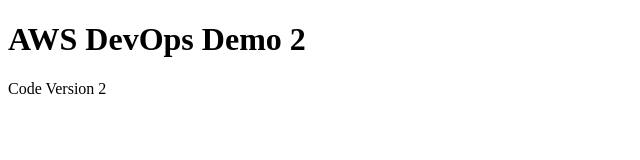
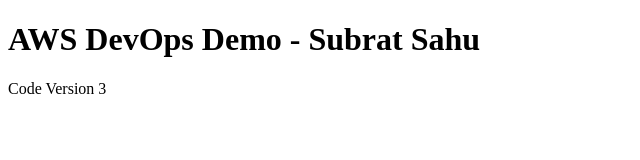
Before and after one commit to subrat-ksahu/AWSCodePipeline, a plain HTML site: page index.html in a window 1280 px wide. Shown: the whole page, without its empty margins (0-640 px from the left). Drawn offline with Linux system fonts and the light colour scheme.

Commit message:
index new version

```diff
--- a/index.html
+++ b/index.html
@@ -5,8 +5,8 @@
 </head>
 <body>
 
-<h1>AWS DevOps Demo 2</h1>
-<p>Code Version 2</p>
+<h1>AWS DevOps Demo - Subrat Sahu </h1>
+<p>Code Version 3</p>
 
 </body>
 </html>
```
